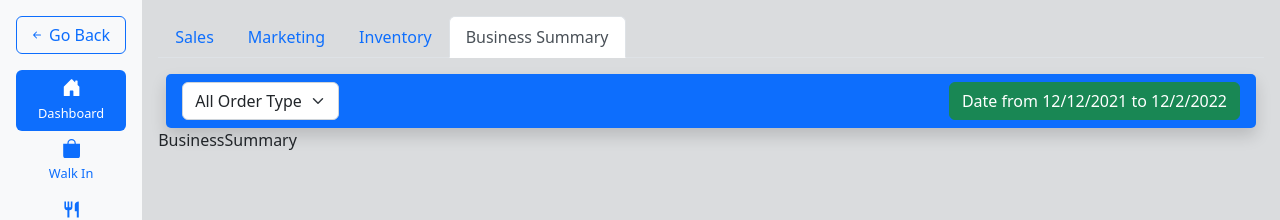
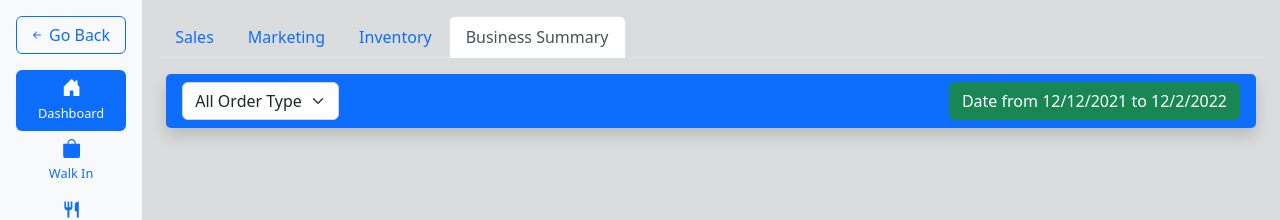
Before and after one commit to muhammedashifpa/zres, a React (Create React App) app: page /pos/main/dashbord/business-summary in a window 1280 px wide. Shown: the top 220 px of the page. Built offline with nearby package versions, Linux system fonts and the light colour scheme.

Commit message:
bussinese summary

```diff
--- a/src/components/pos/main/components/dashbord/business-summary/BusinessSummary.jsx
+++ b/src/components/pos/main/components/dashbord/business-summary/BusinessSummary.jsx
@@ -2,7 +2,16 @@ import React from 'react'
 
 const BusinessSummary = () => {
   return (
-    <div>BusinessSummary</div>
+    <div className="container">
+      <div className="row">
+        <div className="col-4">
+
+        </div>
+        <div className="col-8">
+
+        </div>
+      </div>
+    </div>
   )
 }
 
```
